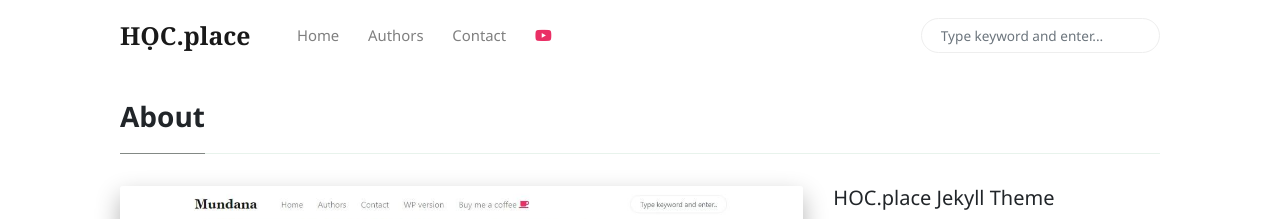
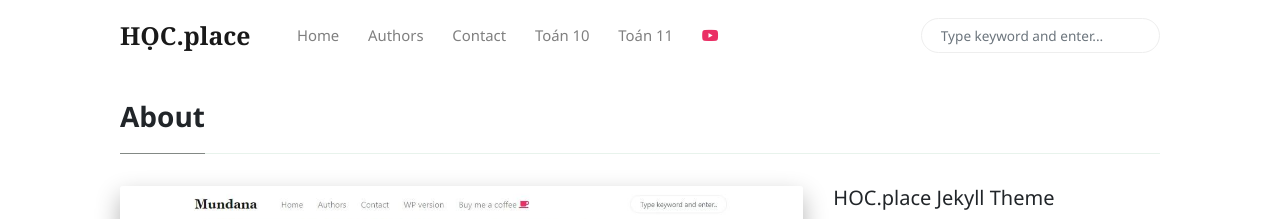
Before and after one commit to hocbaicungcon/hoc, a Jekyll site: the page built from _pages/about.md, in a window 1280 px wide. Shown: the top 219 px of the page. Built offline with Jekyll 4.4.1, drawn with Linux system fonts in a browser that asks for light colours; nearby versions of some CDN libraries; comment, search, counter and statistics services are not loaded.

Commit message:
Update menu-header.html

```diff
--- a/_includes/menu-header.html
+++ b/_includes/menu-header.html
@@ -12,9 +12,12 @@
 <!-- <li class="nav-item">
 <a target="_blank" class="nav-link" href="https://www.wowthemes.net/themes/HOC.place-wordpress/">WP</a>
 </li> -->
-<!-- <li class="nav-item">
-<a target="_blank" class="nav-link" href="https://www.wowthemes.net/themes/HOC.place-ghost/">Ghost</a>
-</li> -->
+<li class="nav-item">
+    <a target="_blank" class="nav-link" href="https://hoc.place/categories.html#toan10">Toán 10</a>
+    </li>
+<li class="nav-item">
+<a target="_blank" class="nav-link" href="https://hoc.place/categories.html#toan11">Toán 11</a>
+</li>
 <li class="nav-item">
 <a target="_blank" class="nav-link" href="https://youtube.com/dummyfresher"><i class="fa-brands fa-youtube text-danger"></i></a>
 </li>
```
